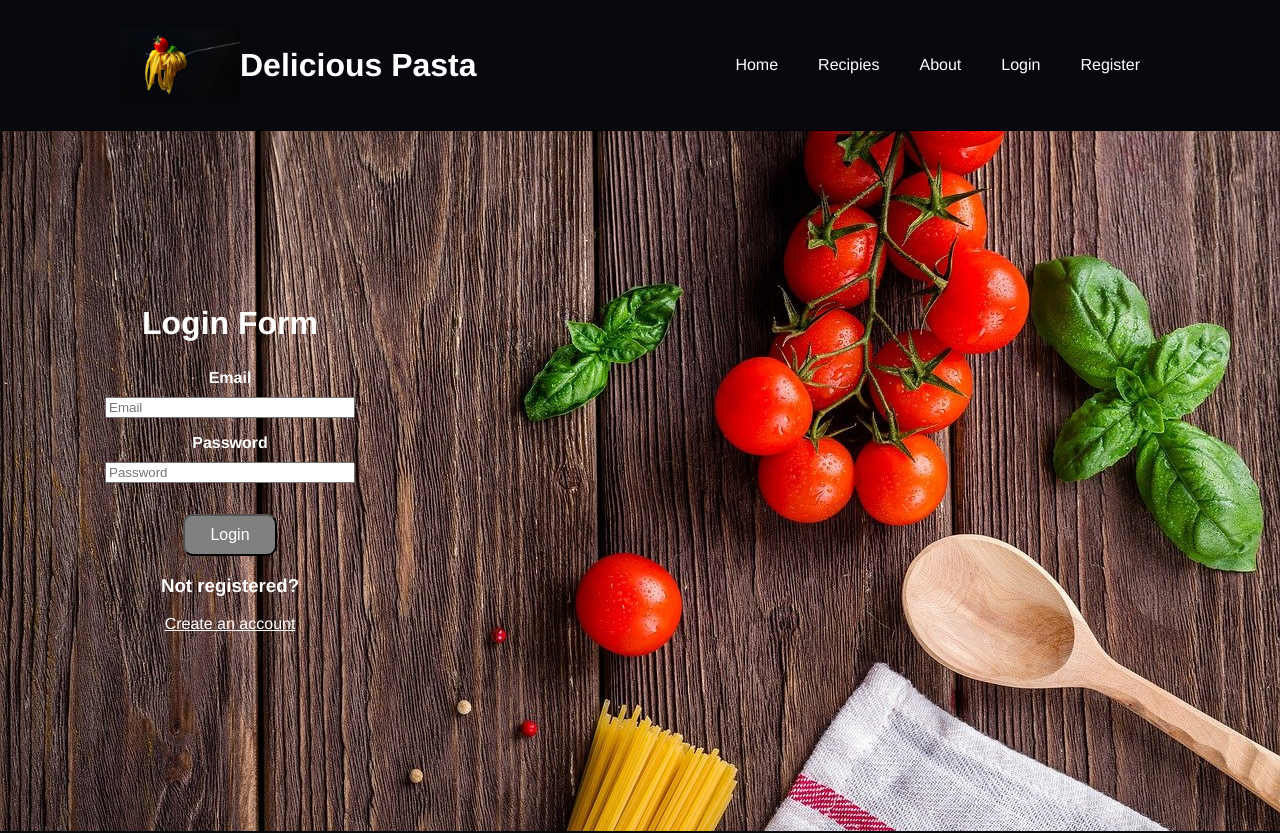
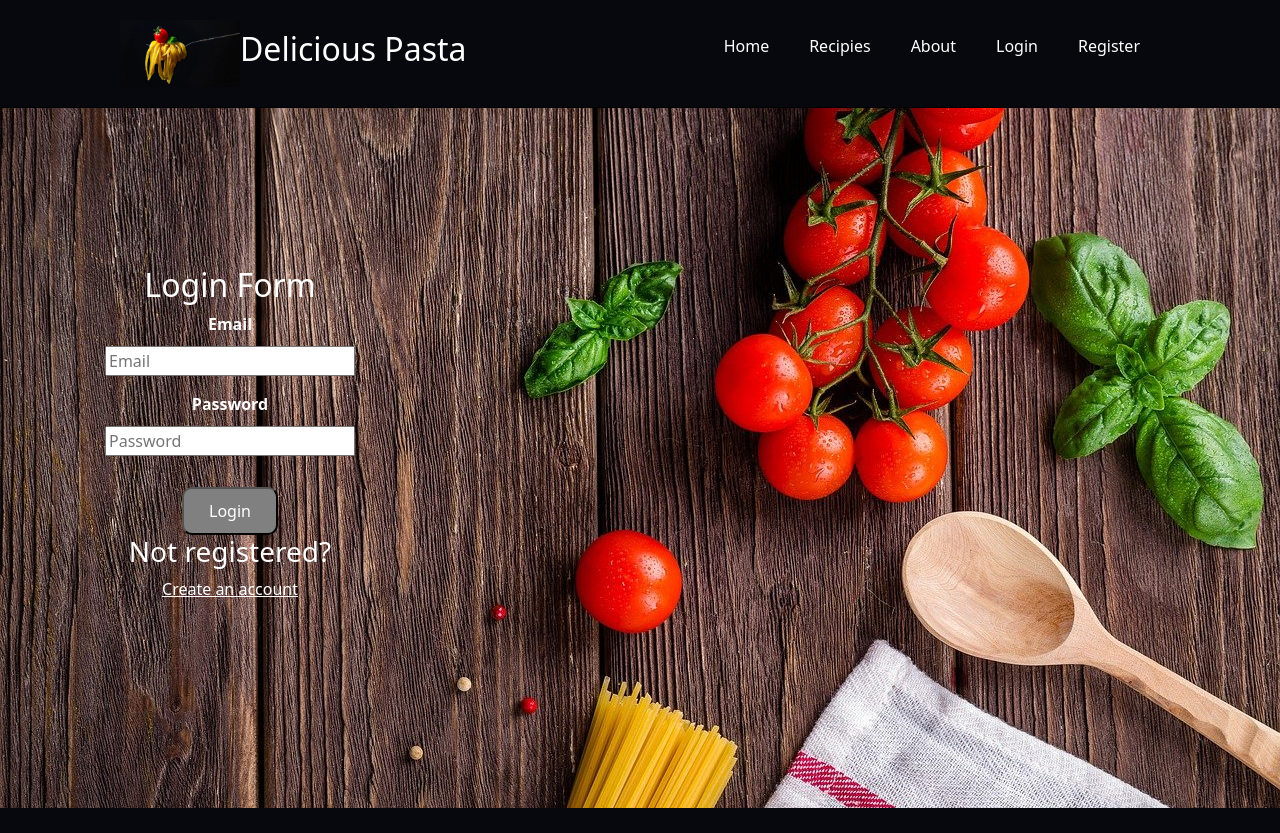
Before and after one commit to Serafimova/delicious-pasta, a React (Create React App) app: page /login in a window 1280 px wide. Shown: the top 833 px of the page. Built offline with nearby package versions, Linux system fonts and the light colour scheme.

Commit message:
Adding Notifications in Login and Register and Email Validation

```diff
--- a/package.json
+++ b/package.json
@@ -6,10 +6,13 @@
     "@testing-library/jest-dom": "^5.15.1",
     "@testing-library/react": "^11.2.7",
     "@testing-library/user-event": "^12.8.3",
+    "bootstrap": "^5.1.3",
     "react": "^17.0.2",
+    "react-bootstrap": "^2.0.4",
     "react-dom": "^17.0.2",
     "react-router-dom": "^6.2.1",
     "react-scripts": "4.0.3",
+    "validator": "^13.7.0",
     "web-vitals": "^1.1.2"
   },
   "scripts": {
--- a/src/App.js
+++ b/src/App.js
@@ -1,6 +1,7 @@
 import { Routes, Route } from "react-router-dom";
 import "./App.css";
 import { AuthProvider } from "./contexts/AuthContext";
+import { NotificationsProvider } from "./contexts/NotificationsContext";
 import Header from "./components/Header";
 import Main from "./components/Main";
 import Recipies from "./components/Recipies";
@@ -9,16 +10,20 @@ import Login from "./components/Login";
 import Register from "./components/Register";
 import MyRecipies from "./components/MyRecipies";
 import Create from "./components/Create";
-import Logout from './components/Logout';
+import Logout from "./components/Logout";
 import Footer from "./components/Footer/Footer";
 import PrivateRoutes from "./components/PrivateRoutes/PrivateRoutes";
 import NotFound from "./components/NotFound";
+import Notifications from "./components/Notifications";
+import "bootstrap/dist/css/bootstrap.min.css";
 
 function App() {
   return (
     <AuthProvider>
+      <NotificationsProvider>
         <div>
           <Header />
+          <Notifications />
           <main>
             <Routes>
               <Route path="*" element={<NotFound />} />
@@ -28,16 +33,16 @@ function App() {
               <Route path="/login" element={<Login />} />
               <Route path="/register" element={<Register />} />
 
-            <Route element={<PrivateRoutes/>}>
+              <Route element={<PrivateRoutes />}>
                 <Route path="/my-recipies" element={<MyRecipies />} />
                 <Route path="/logout" element={<Logout />} />
                 <Route path="/create" element={<Create />} />
               </Route>
-
             </Routes>
           </main>
           <Footer />
         </div>
+      </NotificationsProvider>
     </AuthProvider>
   );
 }
--- a/src/components/About/About.js
+++ b/src/components/About/About.js
@@ -1,4 +1,3 @@
-import { Link } from "react-router-dom";
 import styles from "./About.module.css";
 
 export default function About() {
@@ -21,6 +20,7 @@ export default function About() {
       </article>
       <article className={styles["map"]}>
         <iframe
+          title="museum-map"
           src="https://www.google.com/maps/embed?pb=!1m14!1m8!1m3!1d11875.548009808157!2d12.465837498889165!3d41.91678778867999!3m2!1i1024!2i768!4f13.1!3m3!1m2!1s0x0%3A0xcc6597c584a70235!2sNational%20Museum%20of%20Pasta!5e0!3m2!1sbg!2sbg!4v1640033151807!5m2!1sbg!2sbg"
           className={styles["map-iframe"]}
         ></iframe>
--- a/src/components/Login/Login.js
+++ b/src/components/Login/Login.js
@@ -2,9 +2,12 @@ import * as authService from "../../services/authService";
 import { useNavigate, Link } from "react-router-dom";
 import { useAuthContext } from "../../contexts/AuthContext";
 import styles from "./Login.module.css";
+import { useNotificationsContext } from "../../contexts/NotificationsContext";
+import validator from 'validator';
 
 export default function Login() {
   const { login } = useAuthContext();
+  const { newNotification } = useNotificationsContext();
   const navigate = useNavigate();
 
   const onLoginHandler = (e) => {
@@ -13,14 +16,22 @@ export default function Login() {
     let email = formData.get("email");
     let password = formData.get("password");
 
+    if (!validator.isEmail(email)) {
+      newNotification("Please enter a valid email!");
+      return;
+    }
+
     authService
       .login(email, password)
       .then((data) => {
+        if (data.code == 403) {
+          throw new Error("Invalid email or password!");
+        }
         login(data);
         navigate("/recipies");
       })
       .catch((err) => {
-        // to add notification
+        newNotification(err.message);
         console.log(err);
       });
   };
@@ -66,7 +77,9 @@ export default function Login() {
         </p>
         <input className={styles["form-button"]} type="submit" value="Login" />
         <h3>Not registered?</h3>
-        <Link to="/register" className={styles["link"]}>Create an account</Link>
+        <Link to="/register" className={styles["link"]}>
+          Create an account
+        </Link>
       </form>
     </section>
   );
--- a/src/components/Login/Login.module.css
+++ b/src/components/Login/Login.module.css
@@ -11,12 +11,11 @@
 
 .login-form {
     background: transparent;
-    margin: 100px;
+    margin: 150px;
     position: relative;
     left: -410px;
     width: 600px;
     text-align: center;
-    /* box-shadow: 0 0 3px 6px rgba(0, 0, 0, 0.1); */
     border-radius: 10px;
     padding: 20px 70px 70px;
 }
--- /dev/null
+++ b/src/components/Notifications/Notifications.js
@@ -0,0 +1,16 @@
+import { useNotificationsContext } from "../../contexts/NotificationsContext";
+import styles from "./Notifications.module.css";
+
+export default function Notifications() {
+  const { notifications, clearNotification } = useNotificationsContext();
+
+  if (notifications.show) {
+    return (
+      <section className={styles["alert"]} onClose={clearNotification}>
+        <h3>{notifications.message}</h3>
+      </section>
+    );
+  } else {
+    return null;
+  }
+}
--- /dev/null
+++ b/src/components/Notifications/Notifications.module.css
@@ -0,0 +1,12 @@
+.alert {
+    background: rgb(211, 148, 148);
+    color: red;
+    position: absolute;
+    top: 140px;
+    left: 100px;
+    width: 400px;
+    padding: 10px 20px;
+    font-size: 14px;
+    border-radius: 10px;
+    text-align: center;
+}
--- /dev/null
+++ b/src/components/Notifications/index.js
@@ -0,0 +1,4 @@
+export {
+    default
+}
+from './Notifications';
--- a/src/components/Register/Register.js
+++ b/src/components/Register/Register.js
@@ -2,10 +2,13 @@ import styles from "./Register.module.css";
 import * as authService from "../../services/authService";
 import { useNavigate, Link } from "react-router-dom";
 import { useAuthContext } from "../../contexts/AuthContext";
+import { useNotificationsContext } from "../../contexts/NotificationsContext";
+import validator from "validator";
 
 export default function Register() {
+  const { login } = useAuthContext();
+  const { newNotification } = useNotificationsContext();
   const navigate = useNavigate();
-  const { login } = useAuthContext();
 
   const onRegisterHandler = (e) => {
     e.preventDefault();
@@ -13,20 +16,33 @@ export default function Register() {
     let email = formData.get("email");
     let password = formData.get("password");
     let repeatPassword = formData.get("repeat-pasword");
-
+    if (!validator.isEmail(email)) {
+      newNotification("Please enter a valid email!");
+      return;
+    }
+    if (password.length < 6 || repeatPassword.length < 6) {
+      newNotification("Password must be at least 6 character long!");
+      return;
+    }
     if (password !== repeatPassword) {
-      console.log("ney");
+      newNotification("Password and Repeat password must be the same!");
       return;
     }
 
-    authService.register(email, password).then((data) => login(data));
-    navigate("/recipies");
+    authService
+      .register(email, password)
+      .then((data) => {
+        login(data);
+        navigate("/recipies");
+      })
+      .catch((err) => {
+        newNotification(err.message);
+        console.log(err);
+      });
   };
 
   return (
-    <section
-      id="register-page"
-      className={styles["register"]}>
+    <section id="register-page" className={styles["register"]}>
       <form
         id="register-form"
         className={styles["register-form"]}
@@ -35,7 +51,10 @@ export default function Register() {
       >
         <h2 className={styles["register-form-title"]}>Register Form</h2>
         <p className={styles["register-form-field"]}>
-          <label htmlFor="email" className={styles["register-form-field-label"]}>
+          <label
+            htmlFor="email"
+            className={styles["register-form-field-label"]}
+          >
             Email
           </label>
           <span>
--- a/src/components/Register/Register.module.css
+++ b/src/components/Register/Register.module.css
@@ -11,12 +11,12 @@
 
 .register-form {
     background: transparent;
-    margin: 100px;
+    margin: 150px;
     position: relative;
     left: -410px;
     width: 600px;
+    top:35px;
     text-align: center;
-    /* box-shadow: 0 0 3px 6px rgba(0, 0, 0, 0.1); */
     border-radius: 10px;
     padding: 20px 70px 70px;
 }
--- /dev/null
+++ b/src/contexts/NotificationsContext.js
@@ -0,0 +1,34 @@
+import { createContext, useContext, useState } from "react";
+
+export const NotificationsContext = createContext();
+
+const defaultNotificationState = {
+  show: false,
+  message: "",
+};
+
+export const NotificationsProvider = ({ children }) => {
+  const [notifications, setNotifications] = useState(defaultNotificationState);
+
+  const newNotification = (message) => {
+      console.log('newnotification')
+    setNotifications({ show: true, message });
+  };
+
+  const clearNotification = () => {
+    setNotifications(defaultNotificationState);
+  };
+
+  setTimeout(()=>{setNotifications(defaultNotificationState)},3000);
+
+  return (
+    <NotificationsContext.Provider
+      value={{notifications, newNotification, clearNotification}}>{children}
+    </NotificationsContext.Provider>
+  );
+};
+
+export const useNotificationsContext = () => {
+  const notificationsState = useContext(NotificationsContext);
+  return notificationsState;
+};
```
Also changed, not shown: 1 other file (tests, documents, lock files or other folders). Lines whose indentation alone changed are shown as unchanged.
